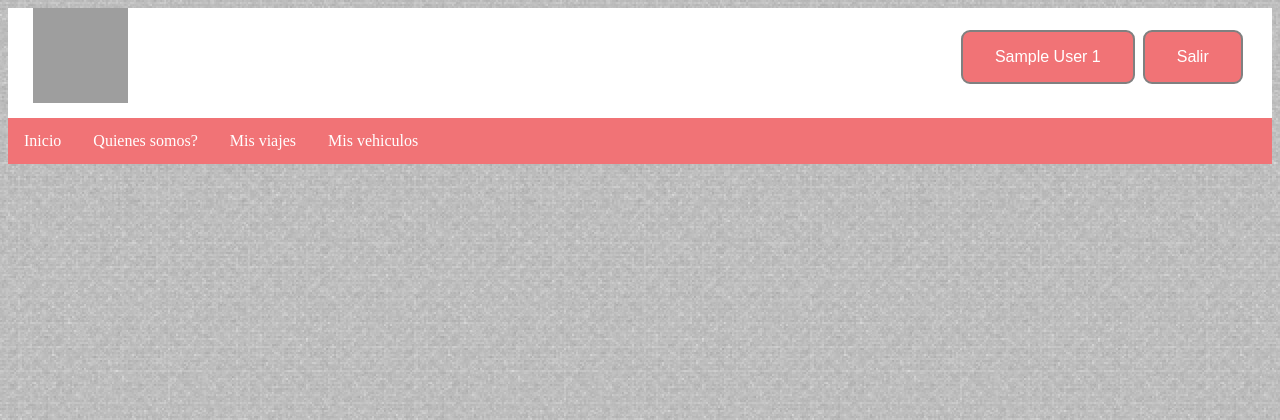
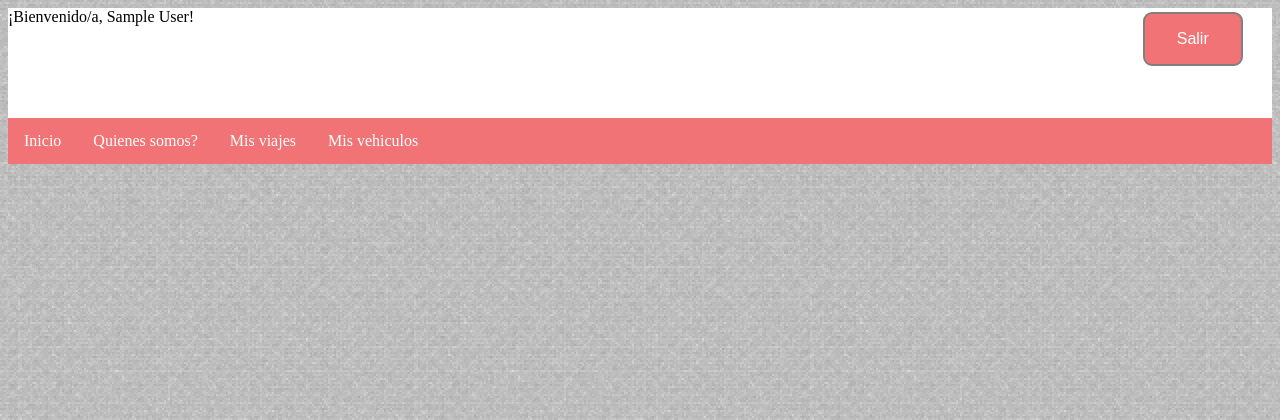
Before and after one commit to tpanelli/Ingenieria-de-software-2-grupo-14, a PHP site: page /barra.php in a window 1280 px wide. Shown: the top 420 px of the page. Run offline with PHP 8.4, Linux system fonts and the light colour scheme; the visitor is signed in with stand-in values (Sample User, id 1); grey boxes are pictures that could not be loaded.

Commit message:
Revert "Merge branch 'master' of https://github.com/tpanelli/Ingenieria-de-software-2-grupo-14"
This reverts commit 2e7743218044075b632035c2cea226779b048f0e, reversing
changes made to 2309ad69ebfe4340c40f176deeb038e2c0fbd3d8.

```diff
--- a/barra.php
+++ b/barra.php
@@ -1,4 +1,4 @@
- <html>
+<html>
 <head>
 <link rel="stylesheet" href="estilos.css">
 <meta charset="utf-8"/>
@@ -6,13 +6,12 @@
 <body background="fondo.jpg">
 <div class="barralog">
 <script  type="text/javascript" src="funcionesValidacion.js"> </script>
-<div class="IconoInicio"><img src="logoo.jpeg" style="width:95px;height:95px";></div>
 	<?php
 	session_start();
 	include 'validacion.php';
 	$objeto = new Acceso();
 	if(!$objeto->Logueado()){ ?>
-
+		<div class="IconoInicio"><img src="Logo.jpg" style="width:25%;height:100%";></div>
 		<div class="login">
 			<div><a href="registro.php"><button class="botonIniciarSesion botonLogin"> Registrarse </button></a></div>
 			<div><a href="iniciar.php"><button class="botonIniciarSesion botonLogin"> Iniciar Sesion </button></a></div>
@@ -20,17 +19,19 @@
 	<?php
 	}
 	else{ ?>
+		<form method="post" action="cerrar.php" onclick="return Confirmar('¿Esta seguro que desea cerrar sesion?')">
 		<div class="login">
 			<div><a href="cerrar.php"><button class="botonIniciarSesion botonLogin"> Salir </button></a></div>
-			<div><a href="verPerfil.php"><button class="botonIniciarSesion botonLogin"><?php echo $_SESSION['nombre'],'','  ',' ',$_SESSION['apellido'] ?></button></a></div>
 		</div>
-
-
+		</form>
+		<div class="bienve">
+			<div class="bienvenido">¡Bienvenido/a, <?php echo $_SESSION['nombre'] ?>!</div>
+	    </div>
 	<?php }?>
 </div>
 <div>
 <ul>
-  <li><a href="index.php">Inicio</a></li>
+  <li><a href="#home">Inicio</a></li>
   <li><a href="#news">Quienes somos?</a></li>
   <?php if($objeto->Logueado()){ ?>
   <li class="dropdown">
```
